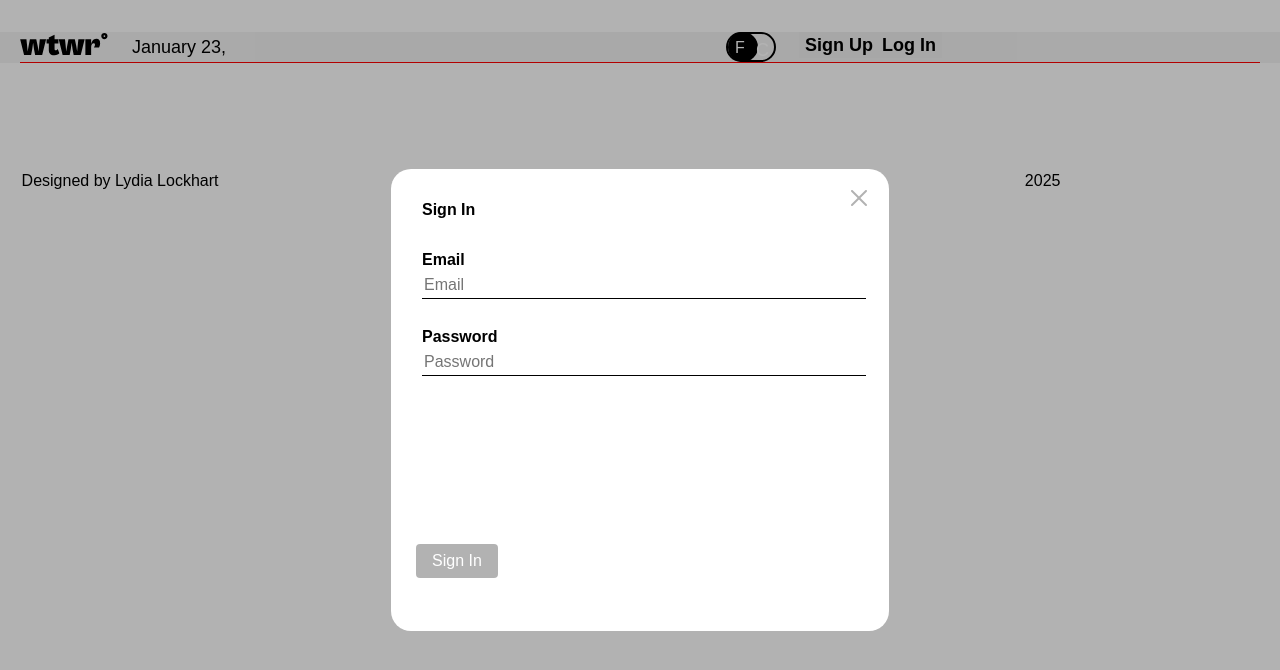
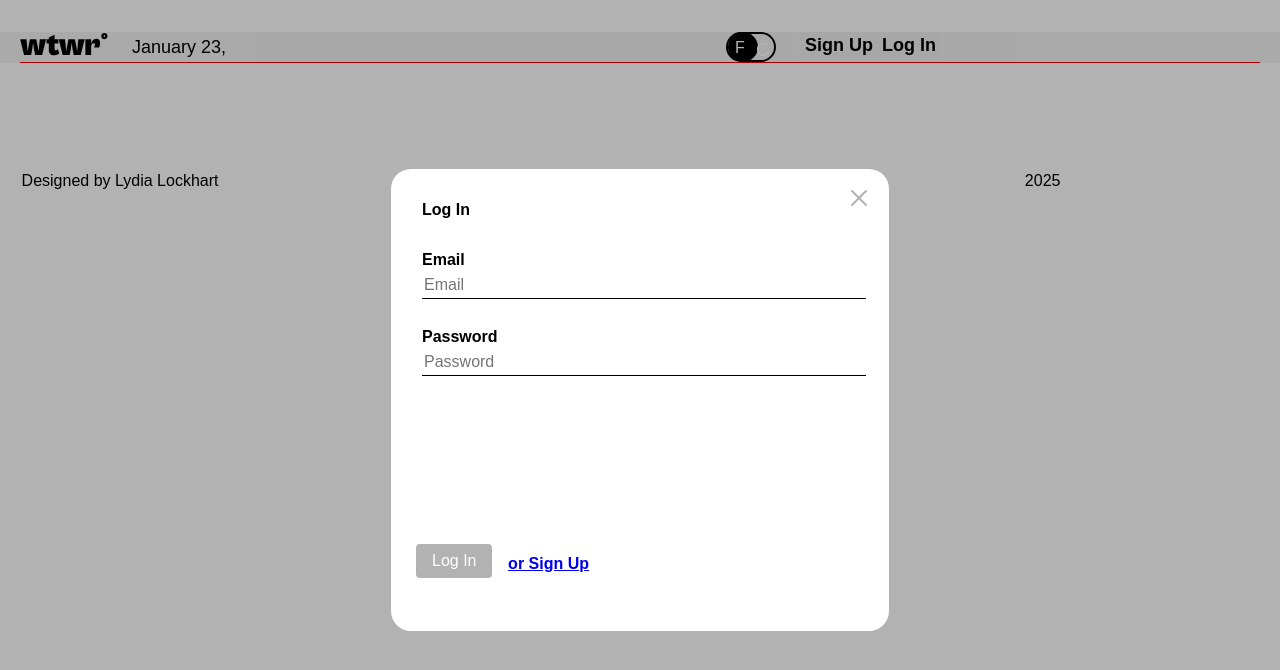
Before and after one commit to lydiacodes04/resource_react, a React (Vite) app: page /login in a window 1280 px wide. Both pictures are taken after a click on the button "Log In". Shown: the top 670 px of the page. Built offline with nearby package versions, Linux system fonts and the light colour scheme; no server answers.

Commit message:
Fix LogIn modal to say LogIn and display or Sign Up option alongside

```diff
--- a/src/components/LoginModal/LoginModal.jsx
+++ b/src/components/LoginModal/LoginModal.jsx
@@ -1,6 +1,7 @@
 import React, { useState } from "react";
 import "./LoginModal.css";
 import ModalWithForm from "../ModalWithForm/ModalWithForm";
+import { Link } from "react-router-dom";
 
 function LoginModal({ onClose, isOpen, onSubmit }) {
   if (!isOpen) {
@@ -24,8 +25,8 @@ function LoginModal({ onClose, isOpen, onSubmit }) {
 
   return (
     <ModalWithForm
-      title="Sign In"
-      buttonText="Sign In"
+      title="Log In"
+      buttonText="Log In"
       onClose={onClose}
       isOpen={isOpen}
       onSubmit={handleSubmit}
@@ -54,6 +55,13 @@ function LoginModal({ onClose, isOpen, onSubmit }) {
           onChange={handlePasswordChange}
         />
       </label>
+      <label className="register__button-container"></label>
+
+      <label className="register__logIn">
+        <Link to="login" className="register__login-link">
+          or Sign Up
+        </Link>
+      </label>
     </ModalWithForm>
   );
 }
```
